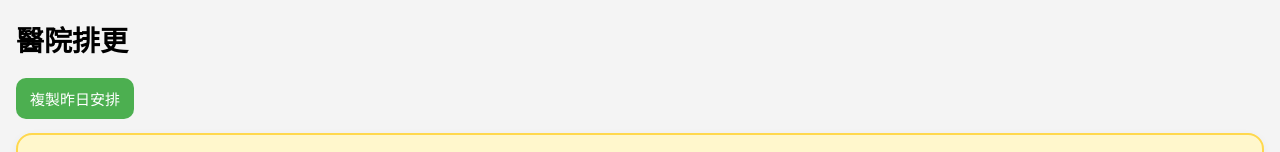
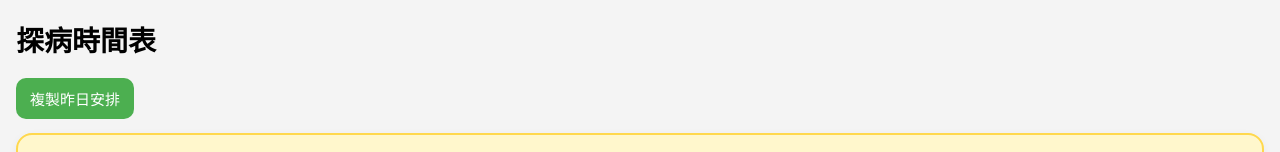
Before and after one commit to ericnys1995/HospitalSchedule, a plain HTML site: page index.html in a window 1280 px wide. Shown: the top 152 px of the page. Drawn offline with Linux system fonts and the light colour scheme; no server answers.

Commit message:
Update index.html

```diff
--- a/index.html
+++ b/index.html
@@ -4,7 +4,7 @@
 <head>
 <meta charset="UTF-8">
 <meta name="viewport" content="width=device-width, initial-scale=1.0">
-<title>醫院排更</title>
+<title>探病時間表</title>
 
 <link rel="stylesheet" href="index.css">
 <meta name="apple-mobile-web-app-capable" content="yes">
@@ -13,7 +13,7 @@
 
 <body>
 
-<h1>醫院排更</h1>
+<h1>探病時間表</h1>
 
 <button id="copyYesterday">複製昨日安排</button>
 
```
